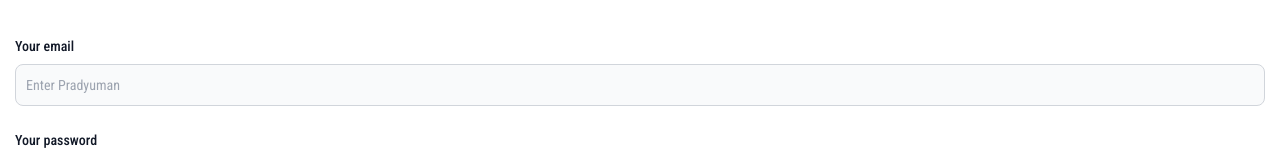
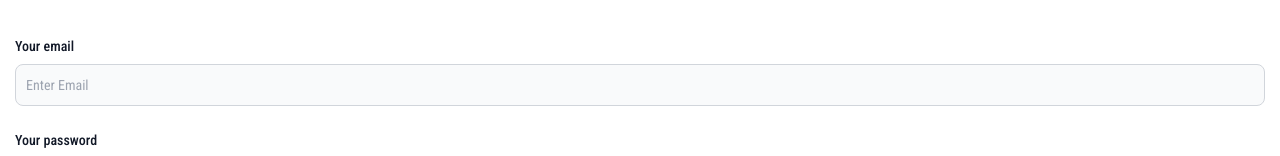
Before and after one commit to Tushar-2820/codebook, a React app: page /login in a window 1280 px wide. Shown: the part 156-312 px from the top of the page. Built offline with nearby package versions, Linux system fonts and the light colour scheme; the HTML template or start-up script is replaced by a standard one.

Commit message:
Testing CI/CD

```diff
--- a/src/pages/Login.jsx
+++ b/src/pages/Login.jsx
@@ -54,7 +54,7 @@
       <form onSubmit={handleLogin}>
         <div className="mb-6">
           <label htmlFor="email" className="block mb-2 text-sm font-medium text-gray-900 dark:text-gray-300">Your email</label>
-          <input ref={email} type="email" id="email" className="bg-gray-50 border border-gray-300 text-gray-900 text-sm rounded-lg focus:ring-blue-500 focus:border-blue-500 block w-full p-2.5 dark:bg-gray-700 dark:border-gray-600 dark:placeholder-gray-400 dark:text-white dark:focus:ring-blue-500 dark:focus:border-blue-500" placeholder="Enter Pradyuman" required autoComplete="off" />
+          <input ref={email} type="email" id="email" className="bg-gray-50 border border-gray-300 text-gray-900 text-sm rounded-lg focus:ring-blue-500 focus:border-blue-500 block w-full p-2.5 dark:bg-gray-700 dark:border-gray-600 dark:placeholder-gray-400 dark:text-white dark:focus:ring-blue-500 dark:focus:border-blue-500" placeholder="Enter Email" required autoComplete="off" />
         </div>
         <div className="mb-6">
           <label htmlFor="password" className="block mb-2 text-sm font-medium text-gray-900 dark:text-gray-300">Your password</label>
```
